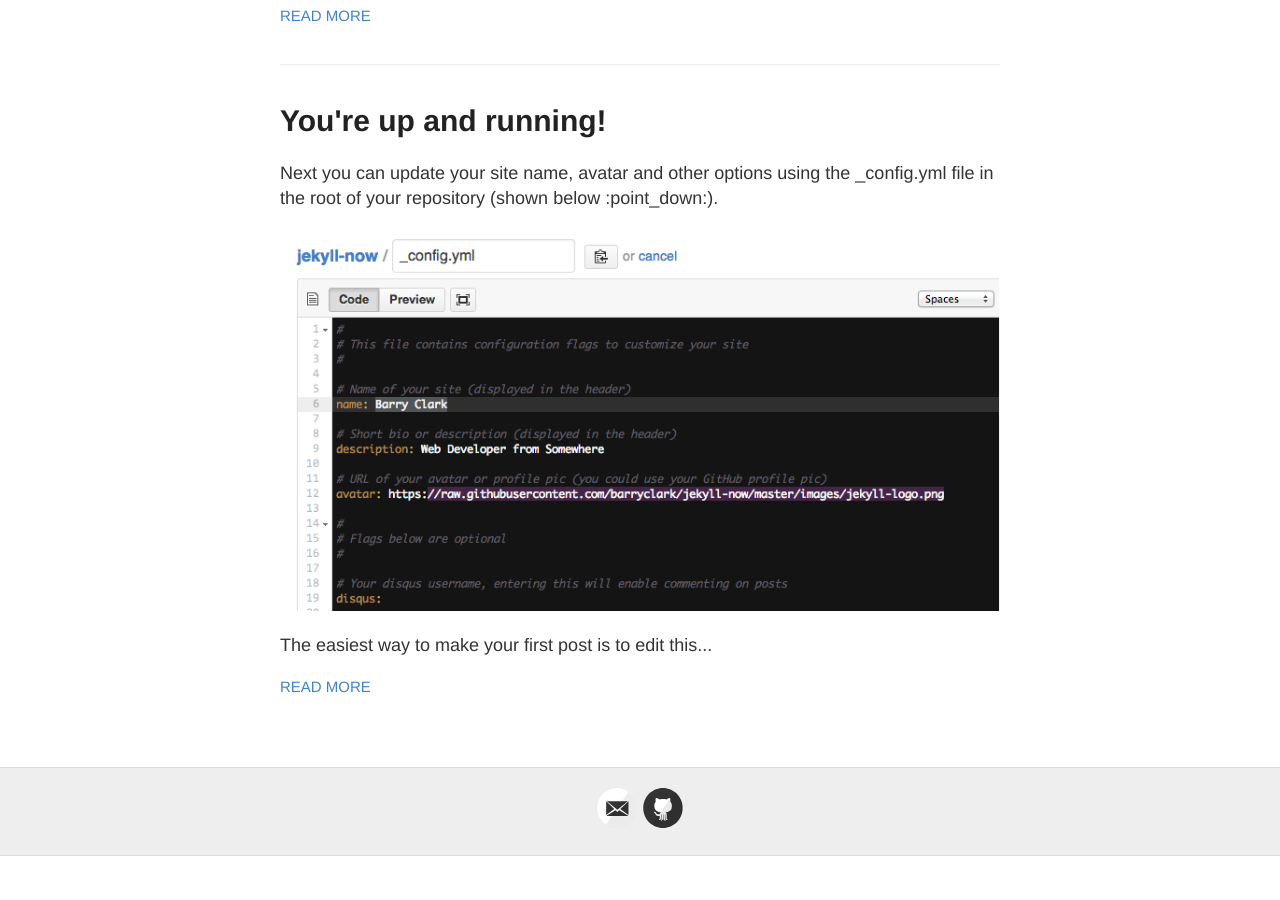
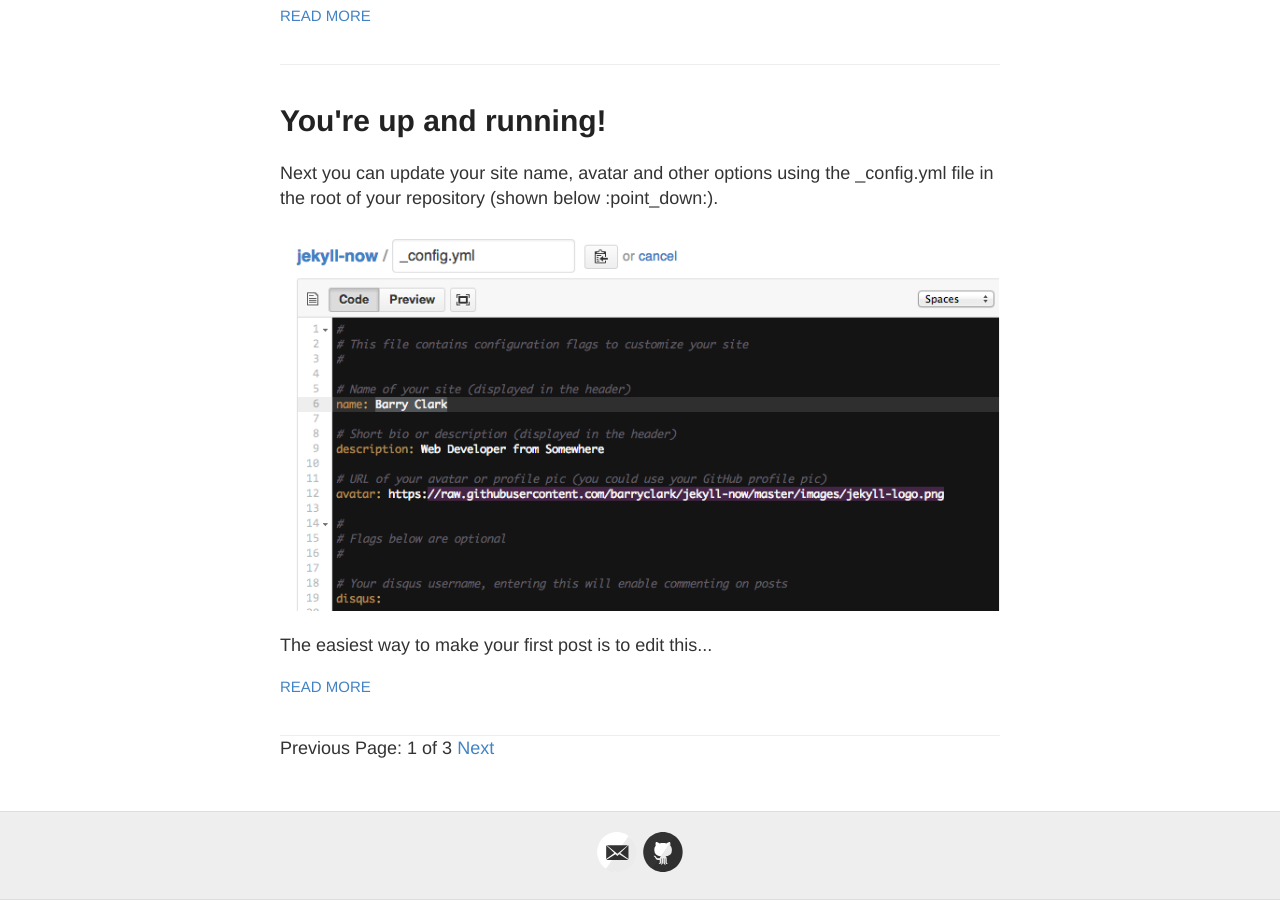
Before and after one commit to CC213/cc213.github.io, a Jekyll site: the page built from index.html, in a window 1280 px wide and 900 px high, scrolled down 6102 px. Built offline with Jekyll 4.4.1, drawn with Linux system fonts in a browser that asks for light colours; Markdown is read by kramdown in place of the engine named in the settings; the list of posts is cut into pages by our own code; before the commit the page ends 6958 px from its top, so only the background shows below that.

Commit message:
试试分页

```diff
--- a/_config.yml
+++ b/_config.yml
@@ -45,6 +45,10 @@
 # then add in the baseurl here, like this: "/repository-name"
 baseurl: ""
 
+# pagination
+paginate: 4
+paginate_path: "cc213.github.io/page:num/"
+
 #
 # !! You don't need to change any of the configuration flags below !!
 #
--- a/index.html
+++ b/index.html
@@ -15,4 +15,19 @@
       <a href="{{ site.baseurl }}{{ post.url }}" class="read-more">Read More</a>
     </article>
   {% endfor %}
+
+	<!-- Pagination links -->
+	<div class="pagination">
+	  {% if paginator.previous_page %}
+		<a href="{{ paginator.previous_page_path }}" class="previous">Previous</a>
+	  {% else %}
+		<span class="previous">Previous</span>
+	  {% endif %}
+	  <span class="page_number ">Page: {{ paginator.page }} of {{ paginator.total_pages }}</span>
+	  {% if paginator.next_page %}
+		<a href="{{ paginator.next_page_path }}" class="next">Next</a>
+	  {% else %}
+		<span class="next ">Next</span>
+	  {% endif %}
+	</div>
 </div>
```
